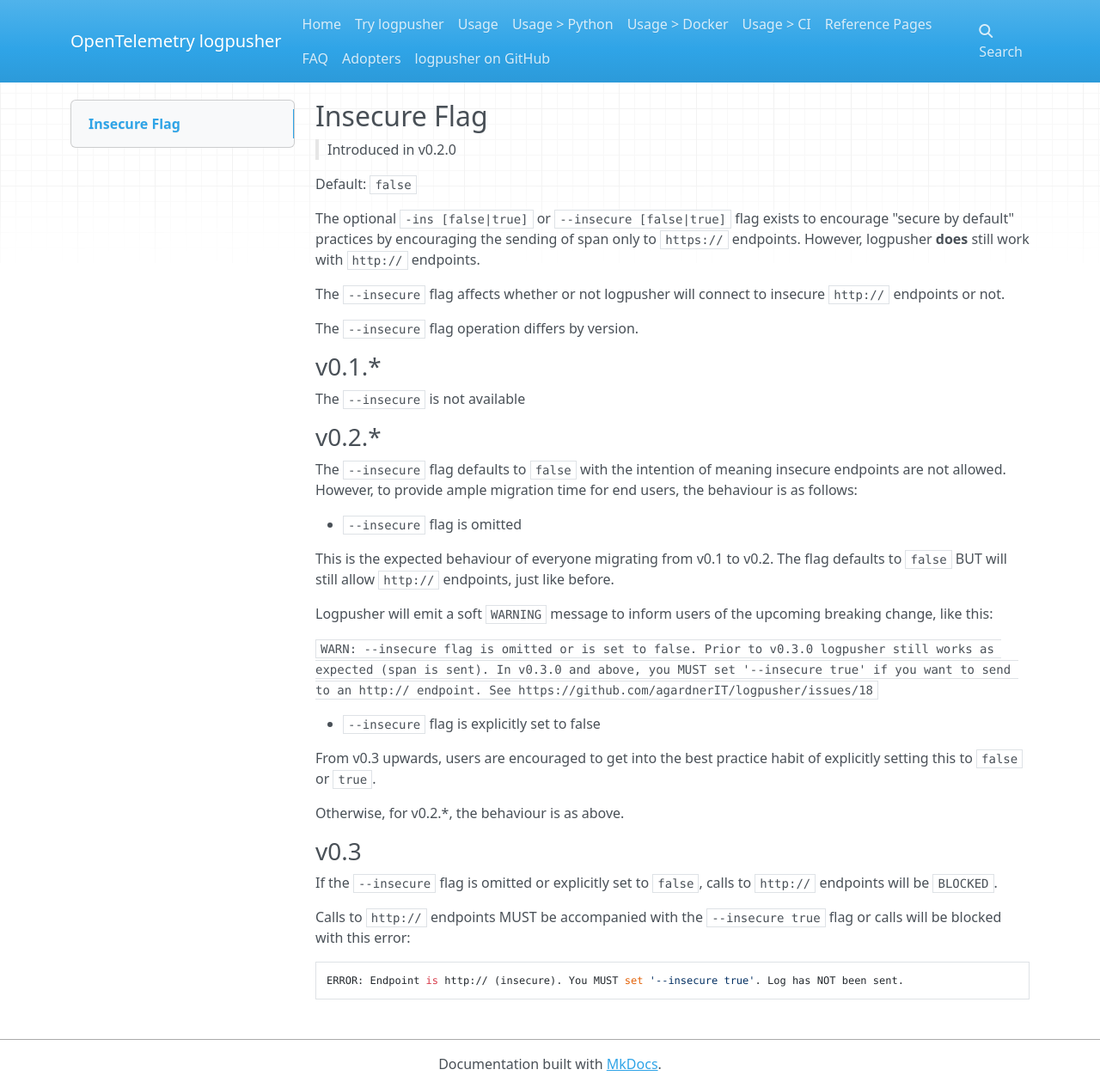
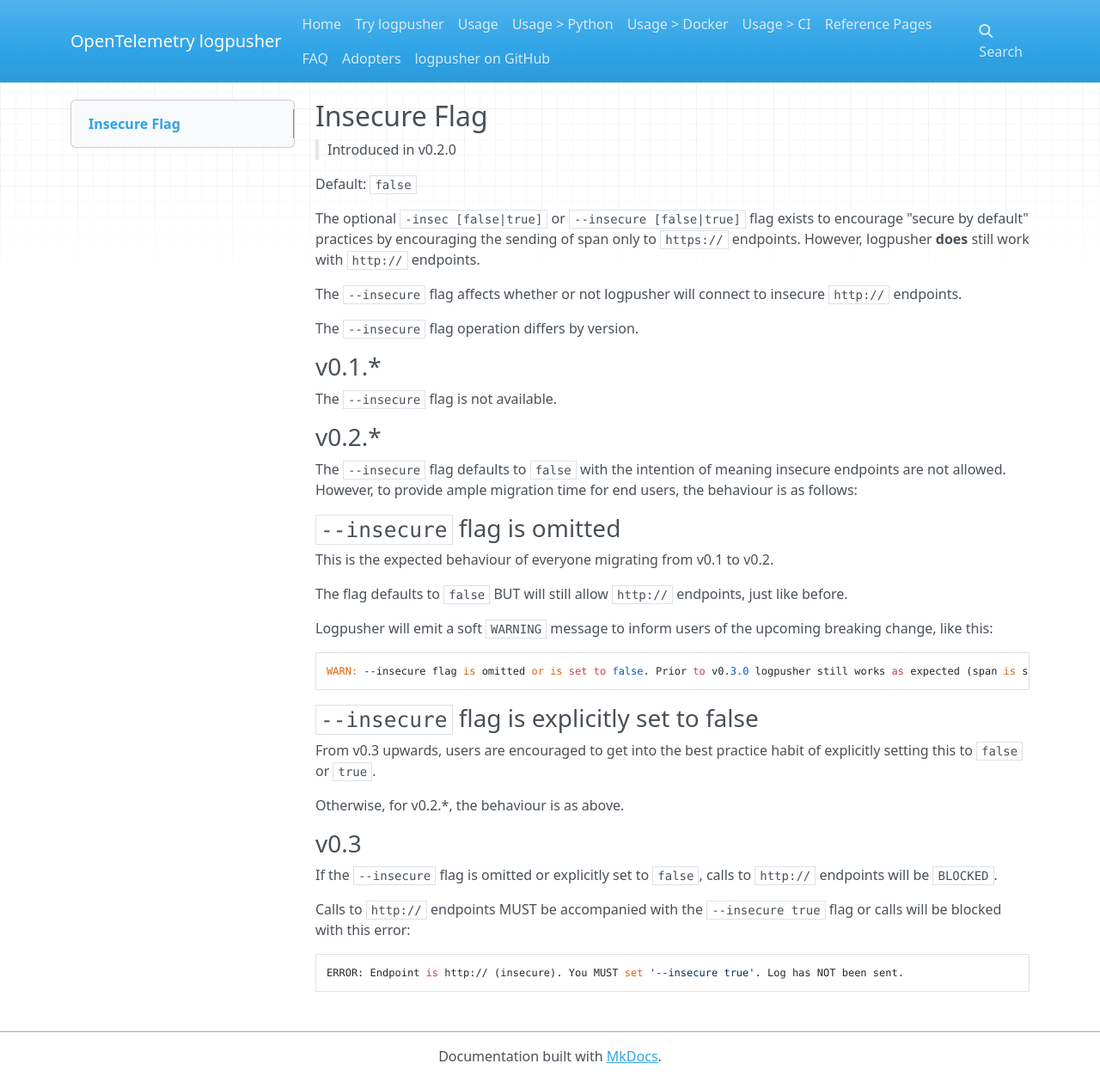
Before and after one commit to agardnerIT/logpusher, an MkDocs documentation site: the page built from docs/reference/insecure-flag.md, in a window 1280 px wide and 1266 px high. Shown: the whole window at 86% size. Built offline with MkDocs 1.6.1, drawn with Linux system fonts in a browser that asks for light colours; nearby versions of some CDN libraries.

Commit message:
fixes for insecure flag page

````diff
--- a/docs/reference/insecure-flag.md
+++ b/docs/reference/insecure-flag.md
@@ -4,36 +4,37 @@
 
 Default: `false`
 
-The optional `-ins [false|true]` or `--insecure [false|true]` flag exists to encourage "secure by default" practices by encouraging the sending of span only to `https://` endpoints. However, logpusher **does** still work with `http://` endpoints.
+The optional `-insec [false|true]` or `--insecure [false|true]` flag exists to encourage "secure by default" practices by encouraging the sending of span only to `https://` endpoints. However, logpusher **does** still work with `http://` endpoints.
 
-The `--insecure` flag affects whether or not logpusher will connect to insecure `http://` endpoints or not.
+The `--insecure` flag affects whether or not logpusher will connect to insecure `http://` endpoints.
 
 The `--insecure` flag operation differs by version.
 
 ### v0.1.*
 
-The `--insecure` is not available
+The `--insecure` flag is not available.
 
 ### v0.2.*
 
 The `--insecure` flag defaults to `false` with the intention of meaning insecure endpoints are not allowed. However, to provide ample migration time for end users, the behaviour is as follows:
 
-- `--insecure` flag is omitted
+### `--insecure` flag is omitted
 
-  This is the expected behaviour of everyone migrating from v0.1 to v0.2.
-  The flag defaults to `false` BUT will still allow `http://` endpoints, just like before.
+This is the expected behaviour of everyone migrating from v0.1 to v0.2.
 
-  Logpusher will emit a soft `WARNING` message to inform users of the upcoming breaking change, like this:
+The flag defaults to `false` BUT will still allow `http://` endpoints, just like before.
 
-  ```
-  WARN: --insecure flag is omitted or is set to false. Prior to v0.3.0 logpusher still works as expected (span is sent). In v0.3.0 and above, you MUST set '--insecure true' if you want to send to an http:// endpoint. See https://github.com/agardnerIT/logpusher/issues/18
-  ```
+Logpusher will emit a soft `WARNING` message to inform users of the upcoming breaking change, like this:
 
-- `--insecure` flag is explicitly set to false
+```
+WARN: --insecure flag is omitted or is set to false. Prior to v0.3.0 logpusher still works as expected (span is sent). In v0.3.0 and above, you MUST set '--insecure true' if you want to send to an http:// endpoint. See https://github.com/agardnerIT/logpusher/issues/18
+```
 
-  From v0.3 upwards, users are encouraged to get into the best practice habit of explicitly setting this to `false` or `true`.
+### `--insecure` flag is explicitly set to false
 
-  Otherwise, for v0.2.*, the behaviour is as above.
+From v0.3 upwards, users are encouraged to get into the best practice habit of explicitly setting this to `false` or `true`.
+
+Otherwise, for v0.2.*, the behaviour is as above.
 
 ### v0.3
 
````
